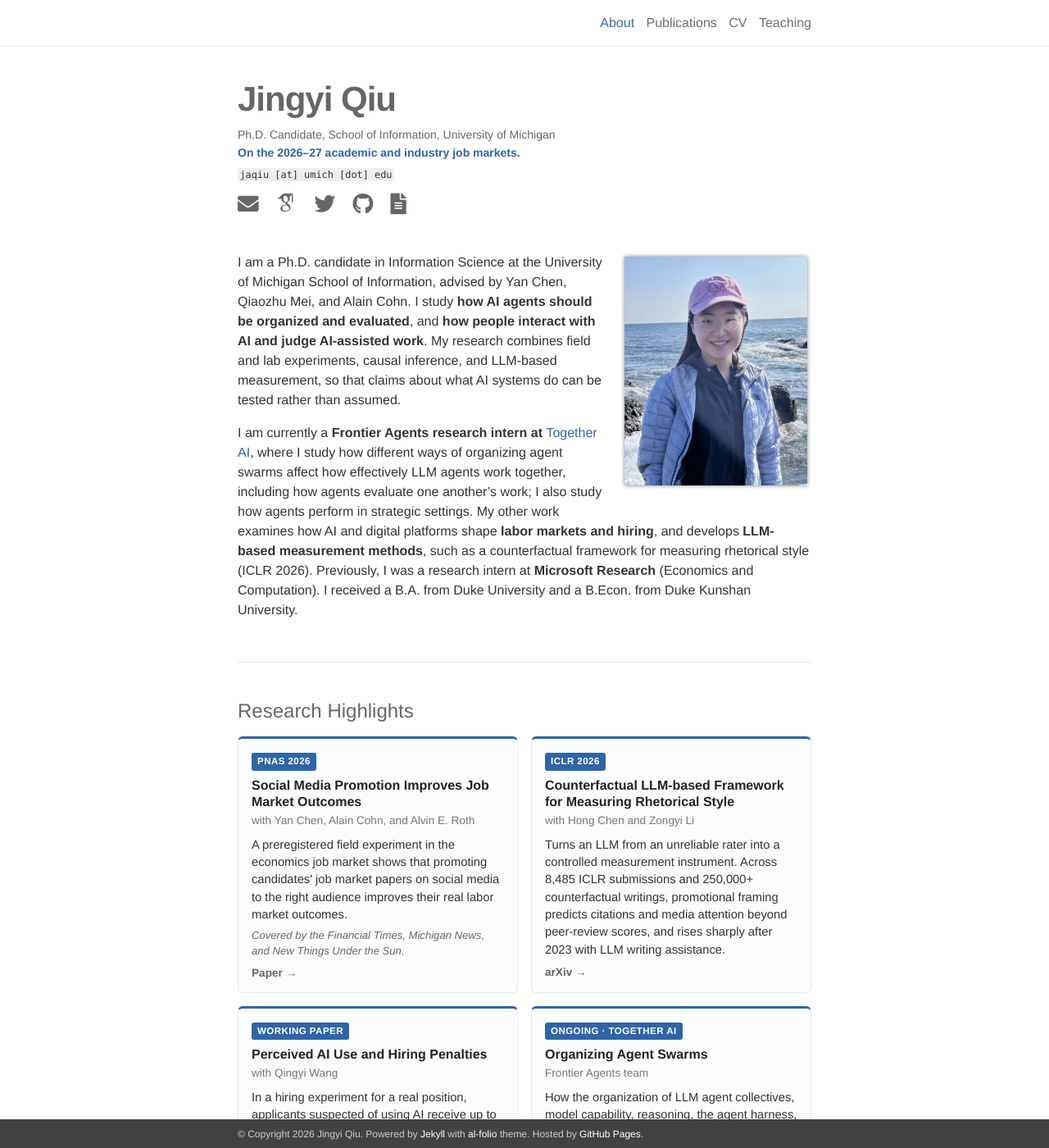
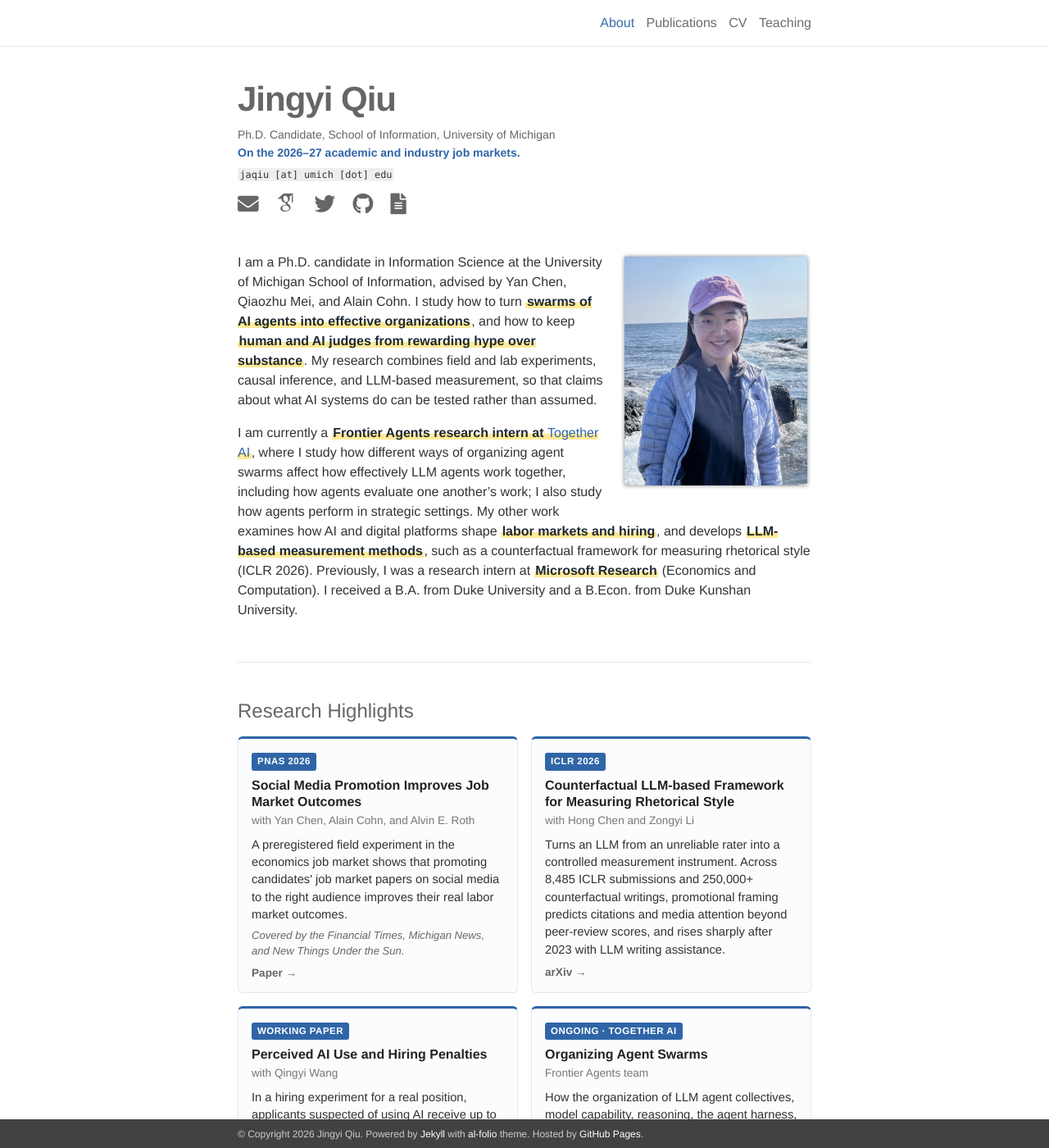
Before and after one commit to Jingyi-Qiu/Jingyi-Qiu.github.io, a Jekyll site: the page built from _pages/about.md, in a window 1280 px wide and 1400 px high. Shown: the whole window at 82% size. Built offline with Jekyll 4.4.1, drawn with Linux system fonts in a browser that asks for light colours; some web fonts are replaced; some of the changed text lies outside the part shown.

Commit message:
Match bio to the new research tagline, use marker highlights for key phrases, list all talks from the CV
Co-Authored-By: Claude Opus 5.5 <noreply@anthropic.com>
Claude-Session: https://claude.ai/code/session_01UnNrDQhXQVLdbS13m9sxuq

```diff
--- a/_pages/about.md
+++ b/_pages/about.md
@@ -13,6 +13,10 @@ news: true
 social: true
 ---
 
-I am a Ph.D. candidate in Information Science at the University of Michigan School of Information, advised by Yan Chen, Qiaozhu Mei, and Alain Cohn. I study **how AI agents should be organized and evaluated**, and **how people interact with AI and judge AI-assisted work**. My research combines field and lab experiments, causal inference, and LLM-based measurement, so that claims about what AI systems do can be tested rather than assumed.
+<div class="bio" markdown="1">
+
+I am a Ph.D. candidate in Information Science at the University of Michigan School of Information, advised by Yan Chen, Qiaozhu Mei, and Alain Cohn. I study how to turn **swarms of AI agents into effective organizations**, and how to keep **human and AI judges from rewarding hype over substance**. My research combines field and lab experiments, causal inference, and LLM-based measurement, so that claims about what AI systems do can be tested rather than assumed.
 
 I am currently a **Frontier Agents research intern at [Together AI](https://www.together.ai/)**, where I study how different ways of organizing agent swarms affect how effectively LLM agents work together, including how agents evaluate one another's work; I also study how agents perform in strategic settings. My other work examines how AI and digital platforms shape **labor markets and hiring**, and develops **LLM-based measurement methods**, such as a counterfactual framework for measuring rhetorical style (ICLR 2026). Previously, I was a research intern at **Microsoft Research** (Economics and Computation). I received a B.A. from Duke University and a B.Econ. from Duke Kunshan University.
+
+</div>
--- a/assets/css/custom.css
+++ b/assets/css/custom.css
@@ -3,6 +3,10 @@
 
 /* The base theme uses font-weight 100 for body text, so <strong> needs an explicit weight */
 .post-content strong, .news strong { font-weight: bold; }
+
+/* Bio key phrases: accent-colored highlight instead of plain bold */
+.bio strong { font-weight: 600; color: #1f2933; background: linear-gradient(transparent 56%, rgba(255,203,5,.42) 56%); padding: 0 .1em; }
+.bio strong a { color: #2f65a7; }
 
 /* Footer: include padding in its width (prevents horizontal scroll) */
 footer { box-sizing: border-box; }
```
Also changed, not shown: _data/highlights.yml (+6 -4 lines).
